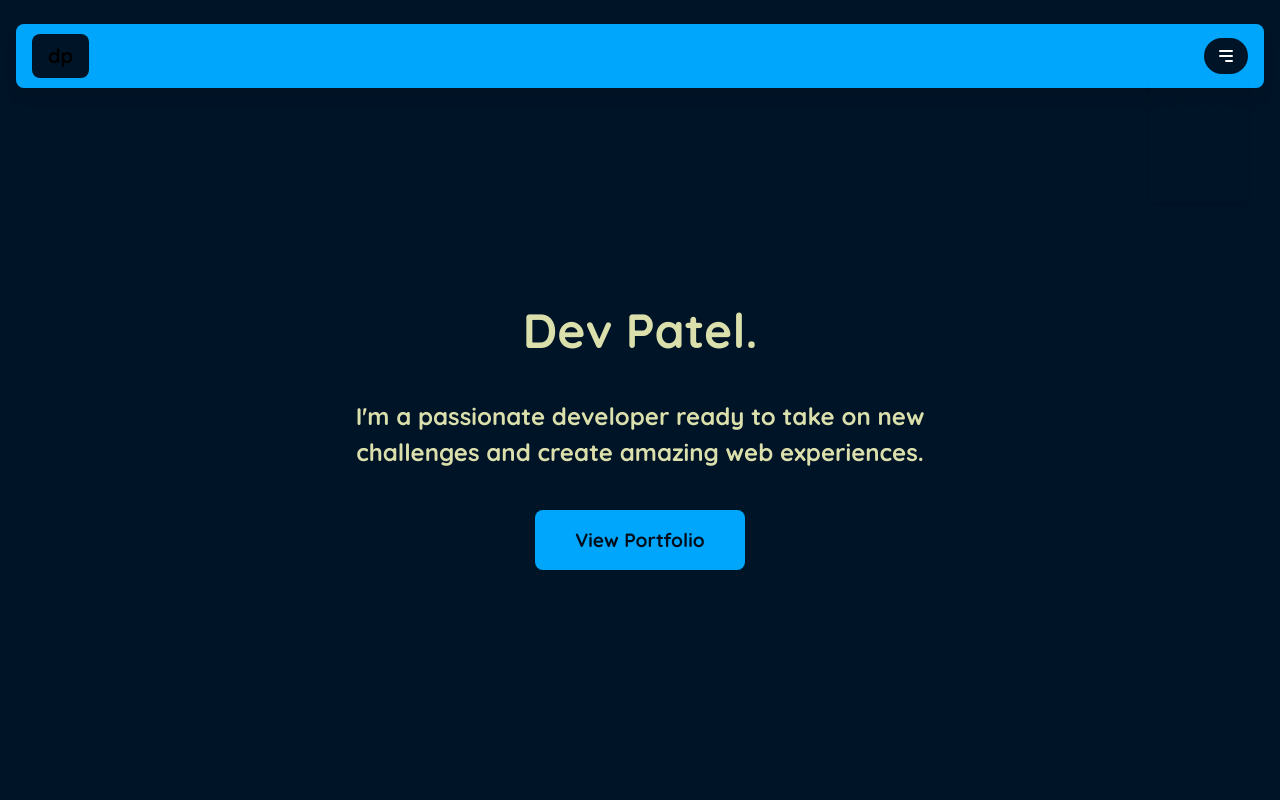
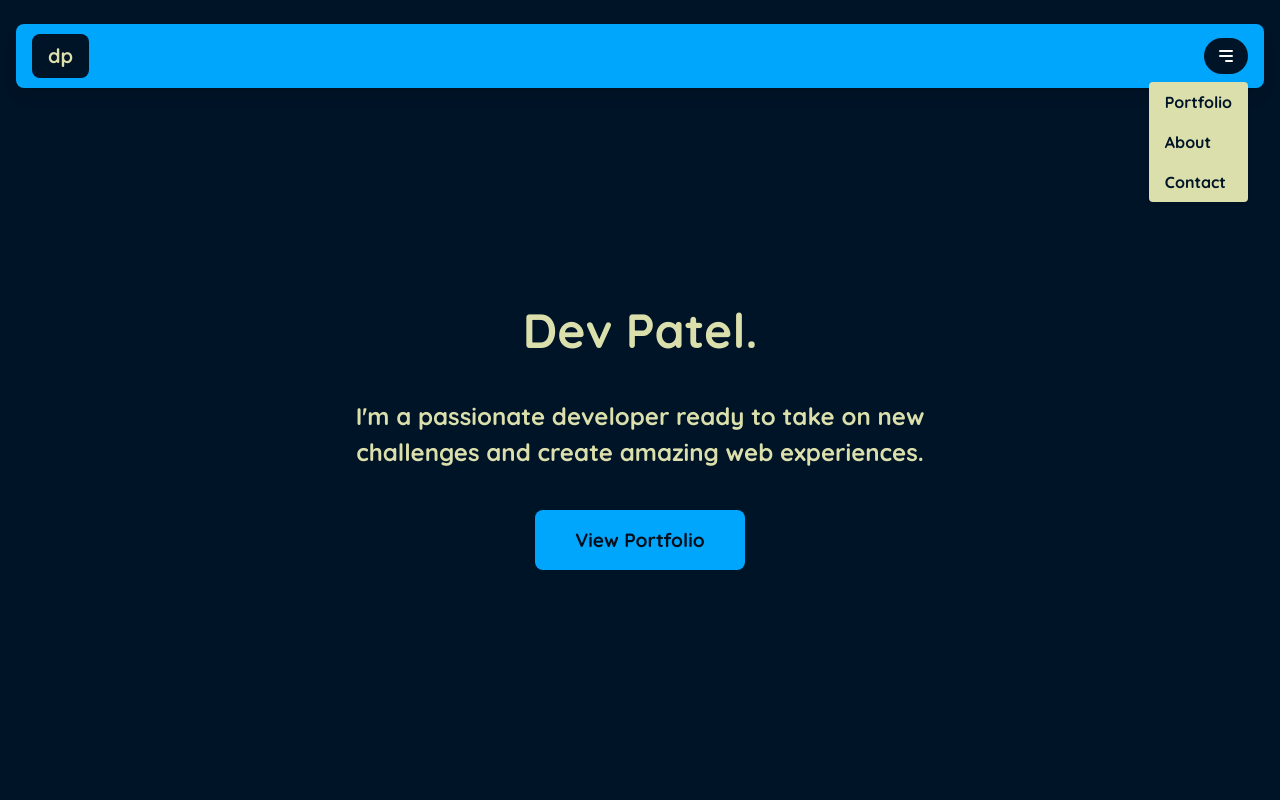
Before and after one commit to devv64/dev_portfolio, a React (Create React App) app: page / in a window 1280 px wide. Both pictures are taken after a click on the button 1226 px from the left and 56 px from the top of the page. Shown: the top 800 px of the page. Built offline with nearby package versions, Linux system fonts and the light colour scheme; the HTML template or start-up script is replaced by a standard one.

Commit message:
Working version without theme switching

```diff
--- a/src/App.tsx
+++ b/src/App.tsx
@@ -5,29 +5,6 @@ import PortfolioPage from './components/PortfolioPage';
 import About from './components/About';
 
 const App: React.FC = () => {
-  const [scrollPosition, setScrollPosition] = useState(0);
-  const [theme, setTheme] = useState<string[]>(['#00A6FB', '#001427', '#0054A2', '#DBDFAC']);
-
-  const pickTheme = () => {
-    const portfolioPageElement = document.getElementById('portfolio-page');
-    const portfolioPageOffsetTop = portfolioPageElement?.offsetTop || 0;
-    if (scrollPosition + 16 <= portfolioPageOffsetTop) {
-      setTheme(['#00A6FB', '#001427', '#0054A2', '#DBDFAC']);
-    }
-    else if (scrollPosition < 2160) {
-      setTheme(['#FAD4D8', '#001427', '#DBDFAC', '#0054A2']);
-    }
-    else {
-      setTheme(['#001427', '#DBDFAC', '#FAD4D8', '#0054A2']);
-    }
-  };
-
-  window.addEventListener('scroll', () => {
-    setScrollPosition(window.scrollY);
-    pickTheme();
-  }
-  );
-
   const links = [
     { title: 'Portfolio', url: '/portfolio' },
     { title: 'About', url: '/about' },
@@ -38,12 +15,13 @@ const App: React.FC = () => {
 
   return (
     <div>
-      <Navbar title="dp" links={links} theme={theme} />
+      <Navbar title="dp" links={links} />
       <HomePage portfolioRef={ref}/>
       <div id='portfolio-page'ref={ref}>
         <PortfolioPage />
       </div>
       {/* <About /> */}
+      <div className='p-40'></div>
     </div>
   );
 };
--- a/src/components/Navbar.tsx
+++ b/src/components/Navbar.tsx
@@ -9,10 +9,9 @@ interface Link {
 interface NavbarProps {
   title: string;
   links: Link[];
-  theme: string[];
 }
 
-const Navbar: React.FC<NavbarProps> = ({ title, links, theme }) => {
+const Navbar: React.FC<NavbarProps> = ({ title, links }) => {
   const containerRef = useRef<HTMLDivElement>(null);
   const menuRef = useRef<HTMLUListElement>(null);
   const [menuOpen, setMenuOpen] = useState(false);
@@ -48,12 +47,12 @@ const Navbar: React.FC<NavbarProps> = ({ title, links, theme }) => {
 
   return (
     <div id="container" ref={containerRef}>
-      <nav className={`fixed top-0 left-0 right-0 bg-[${theme[0]}] p-4 rounded-lg mt-6 mx-4 flex justify-between items-center h-16 shadow-lg z-50`}>
+      <nav className="fixed top-0 left-0 right-0 bg-[#00A6FB] p-4 rounded-lg mt-6 mx-4 flex justify-between items-center h-16 shadow-lg z-50">
         <a
           href="/"
-          className={`rounded-lg bg-[${theme[1]}] px-4 py-2 transition-all duration-300 hover:bg-[${theme[2]}] hover:scale-105 cursor-pointer`}
+          className="rounded-lg bg-[#001427] px-4 py-2 transition-all duration-300 hover:bg-[#0054A2] hover:scale-105 cursor-pointer"
         >
-          <div className={`text-[${theme[3]}] text-xl`}>{title}</div>
+          <div className="text-[#DBDFAC] text-xl">{title}</div>
         </a>
         <div className="relative">
           <button
@@ -64,7 +63,7 @@ const Navbar: React.FC<NavbarProps> = ({ title, links, theme }) => {
           </button>
           {menuOpen && (
             <ul
-              className={`absolute right-0 mt-2 bg-[${theme[3]}] shadow rounded`}
+              className="absolute right-0 mt-2 bg-[#DBDFAC] shadow rounded"
               ref={menuRef}
             >
               {links.map((link, index) => (
```
